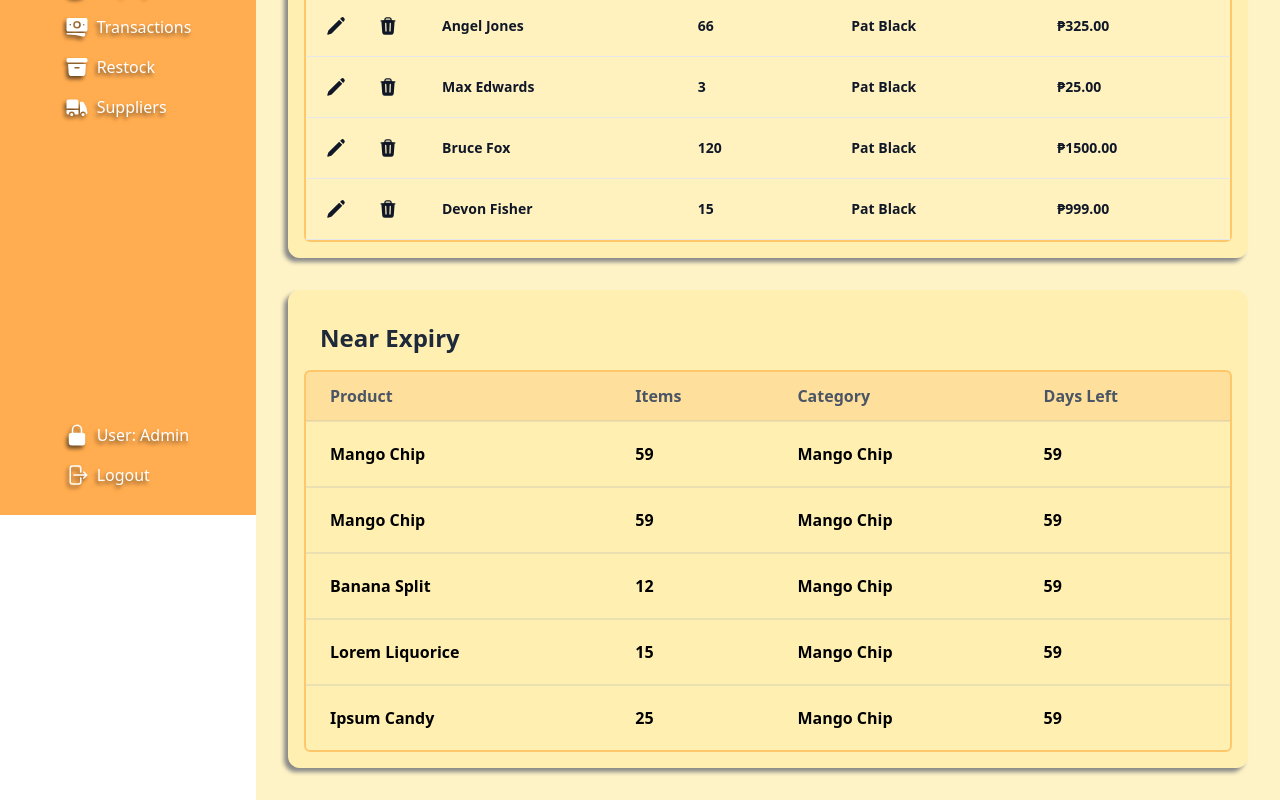
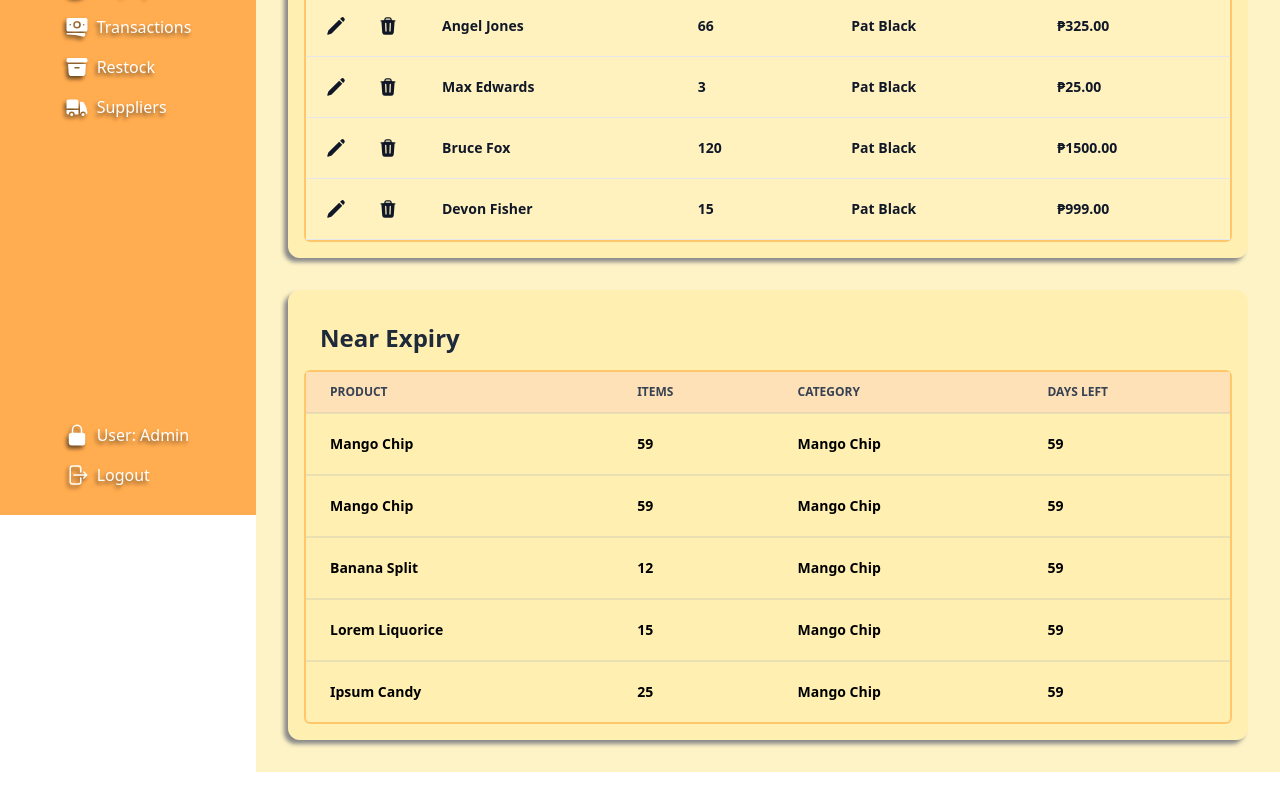
Before and after one commit to rcSabucido/melts-inventory, a React (Vite) app: page /inventory in a window 1280 px wide. Shown: the part 285-1085 px from the top of the page. After the commit the page ends 1057 px from the top, so only its background shows below. Built offline with nearby package versions, Linux system fonts and the light colour scheme.

Commit message:
'#7 Modify NearExpiry.jsx'

```diff
--- a/src/components/NearExpiry.jsx
+++ b/src/components/NearExpiry.jsx
@@ -2,8 +2,8 @@
 const NearExpiry  = () => {
     return (
       <div class="border-solid border-orange-400/40 border-2 rounded-md w-full">
-      <table class="table-auto text-left rtl:text-right w-full">
-        <thead class="text-gray-600 bg-orange-300/30">
+      <table class="w-full text-sm text-left rtl:text-right text-black">
+        <thead class="text-xs text-gray-700 uppercase bg-[#ffe1b7]">
           <tr>
             <th class="px-6 py-3">
               Product
```
